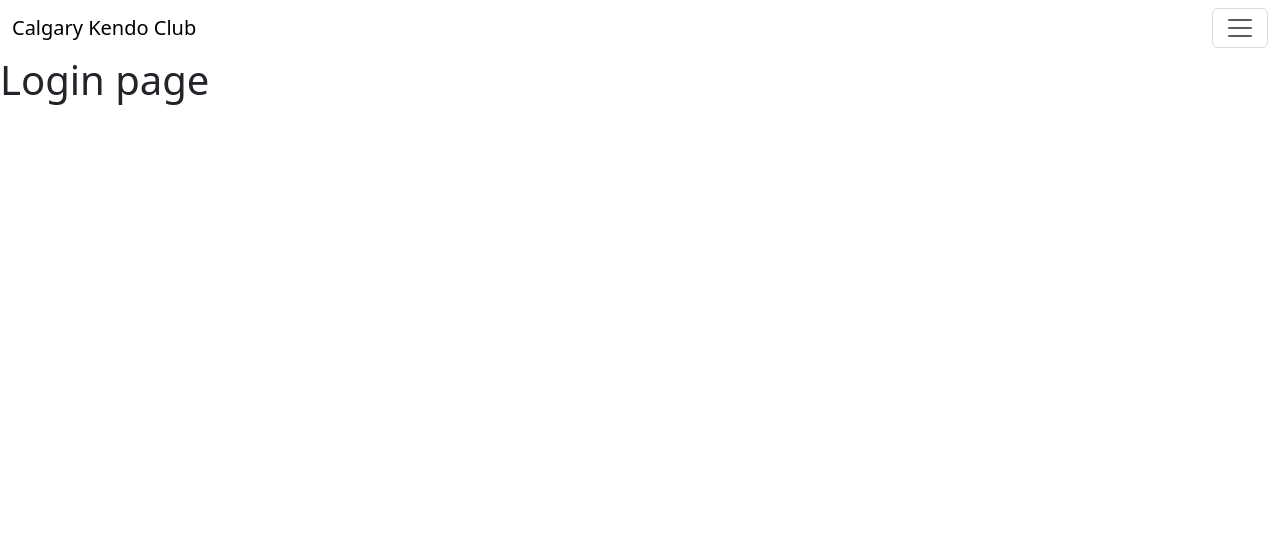
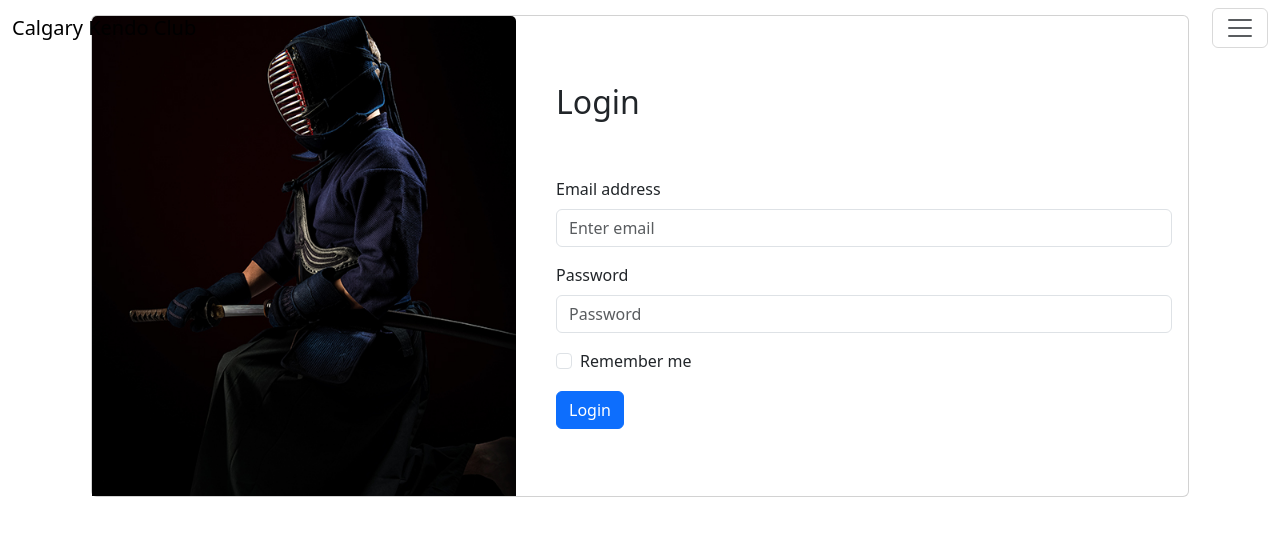
Before and after one commit to dhkdane/CalgaryKendoClub, a React (Create React App) app: page /login in a window 1280 px wide. Shown: the top 536 px of the page. Built offline with nearby package versions, Linux system fonts and the light colour scheme.

Commit message:
login UI

```diff
--- a/package.json
+++ b/package.json
@@ -6,6 +6,7 @@
     "@testing-library/jest-dom": "^5.17.0",
     "@testing-library/react": "^13.4.0",
     "@testing-library/user-event": "^13.5.0",
+    "axios": "^1.6.1",
     "bootstrap": "^5.3.2",
     "react": "^18.2.0",
     "react-bootstrap": "^2.9.1",
--- a/src/App.js
+++ b/src/App.js
@@ -4,10 +4,12 @@ import RouteHandler from "./pages/handler/RouteHandler";
 import Navibar from "./pages/Navibar";
 import "bootstrap/dist/css/bootstrap.min.css";
 import "./App.css";
+import MyComponent from "./pages/cmp";
 
 function App() {
   return (
     <div>
+      {/* <MyComponent /> */}
       <BrowserRouter>
         <Navibar />
         <RouteHandler />
--- a/src/pages/Board.js
+++ b/src/pages/Board.js
@@ -1,6 +1,39 @@
 import React from "react";
+import Table from "react-bootstrap/Table";
 
-function Board() {
-  return <h1>Board page</h1>;
-}
+const tasks = [
+  { id: 1, title: "Kendo", author: "Mark", date: "11-11-2023", views: 11 },
+  { id: 2, title: "judo", author: "Tom", date: "11-11-2023", views: 12 },
+];
+
+const Board = () => {
+  return (
+    <div>
+      <h1>Board Page</h1>
+      <Table striped bordered hover>
+        <thead>
+          <tr>
+            <th style={{ width: "10%" }}>#</th>
+            <th style={{ width: "70%" }}>Title</th>
+            <th style={{ width: "5%" }}>Author</th>
+            <th style={{ width: "10%" }}>Date</th>
+            <th style={{ width: "5%" }}>Views</th>
+          </tr>
+        </thead>
+        <tbody>
+          {tasks.map((task) => (
+            <tr key={task.id}>
+              <td>{task.id}</td>
+              <td>{task.title}</td>
+              <td>{task.author}</td>
+              <td>{task.date}</td>
+              <td>{task.views}</td>
+            </tr>
+          ))}
+        </tbody>
+      </Table>
+    </div>
+  );
+};
+
 export default Board;
--- a/src/pages/Login.js
+++ b/src/pages/Login.js
@@ -1,6 +1,72 @@
 import React from "react";
+import { Card, Form, Button } from "react-bootstrap";
 
-function Login() {
-  return <h1 style={{ height: "500px" }}>Login page</h1>;
-}
+const Login = () => {
+  return (
+    <div
+      className="d-flex justify-content-center align-items-center"
+      style={{ height: "50vh" }}
+    >
+      <Card>
+        <div
+          className="row no-gutters"
+          style={{ width: "70rem", height: "30rem" }}
+        >
+          <div className="col-md-4" style={{ width: "40%" }}>
+            <Card.Img
+              variant="top"
+              src="kendo_main.jpg"
+              style={{ height: "100%", objectFit: "cover" }}
+            />
+          </div>
+          <div className="col-md-8" style={{ width: "60%" }}>
+            <Card.Body
+              style={{
+                height: "100%",
+                display: "flex",
+                flexDirection: "column",
+                justifyContent: "center",
+              }}
+            >
+              <h2>Login</h2>
+              <Form>
+                <Form.Group
+                  controlId="formBasicEmail"
+                  style={{ marginTop: "3rem" }}
+                >
+                  <Form.Label>Email address</Form.Label>
+                  <Form.Control type="email" placeholder="Enter email" />
+                </Form.Group>
+
+                <Form.Group
+                  controlId="formBasicPassword"
+                  style={{ marginTop: "1rem" }}
+                >
+                  <Form.Label>Password</Form.Label>
+                  <Form.Control type="password" placeholder="Password" />
+                </Form.Group>
+
+                <Form.Group
+                  controlId="formBasicCheckbox"
+                  style={{ marginTop: "1rem" }}
+                >
+                  <Form.Check type="checkbox" label="Remember me" />
+                </Form.Group>
+
+                <Button
+                  variant="primary"
+                  type="submit"
+                  style={{ marginTop: "1rem" }}
+                >
+                  Login
+                </Button>
+              </Form>
+            </Card.Body>
+          </div>
+        </div>
+      </Card>
+    </div>
+  );
+};
+
 export default Login;
--- a/src/pages/Main.js
+++ b/src/pages/Main.js
@@ -1,5 +1,5 @@
 import React from "react";
-import ListGroup from "react-bootstrap/ListGroup";
+
 function Main() {
   return (
     <div>
--- /dev/null
+++ b/src/pages/cmp.js
@@ -0,0 +1,42 @@
+import React, { useState, useEffect } from "react";
+import axios from "axios";
+
+const MyComponent = () => {
+  const [data, setData] = useState([]); // Define state variables using useState
+  const [loading, setLoading] = useState(true);
+  const [error, setError] = useState(null);
+
+  useEffect(() => {
+    axios
+      .get("https://jsonplaceholder.typicode.com/posts")
+      .then((response) => {
+        setData(response.data);
+
+        setLoading(false);
+      })
+      .catch((error) => {
+        setError(error);
+        setLoading(false);
+      });
+  }, []);
+
+  if (loading) {
+    return <p>Loading...</p>;
+  }
+
+  if (error) {
+    return <p>Error: {error.message}</p>;
+  }
+
+  return (
+    <div>
+      <h1>Data from API</h1>
+      <ul>
+        {data.map((item) => (
+          <li key={item.id}>{item.title}</li>
+        ))}
+      </ul>
+    </div>
+  );
+};
+export default MyComponent;
--- a/src/pages/handler/Sidebar.js
+++ b/src/pages/handler/Sidebar.js
@@ -5,7 +5,7 @@ import ListGroup from "react-bootstrap/ListGroup";
 function Sidebar() {
   return (
     <div>
-      <ListGroup defaultActiveKey="#link1">
+      <ListGroup>
         <Link to={"/"}>
           <ListGroup.Item action href="#link1">
             home
```
Also changed, not shown: 1 other file (tests, documents, lock files or other folders).
